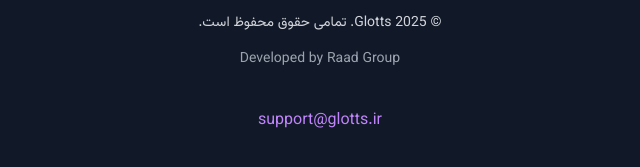
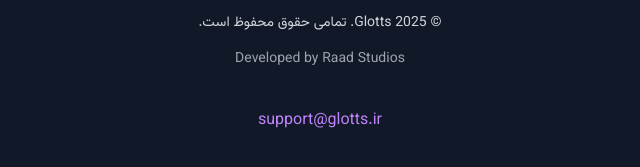
Before and after one commit to akraad/glotts, a plain HTML site: page index.html in a window 1280 px wide. Shown: the part 1595-1762 px from the top of the page, 320-960 px from the left. Drawn offline with nearby package versions, Linux system fonts and the light colour scheme.

Commit message:
Update index.html

```diff
--- a/index.html
+++ b/index.html
@@ -255,7 +255,7 @@
                     © 2025 Glotts. تمامی حقوق محفوظ است.
                 </p>
                 <p class="text-sm text-gray-400">
-                    Developed by Raad Group
+                    Developed by Raad Studios
                 </p>
                 <div class="pt-6">
                     <a href="mailto:support@glotts.ir" class="text-purple-400 hover:text-purple-300 transition-colors">
```
